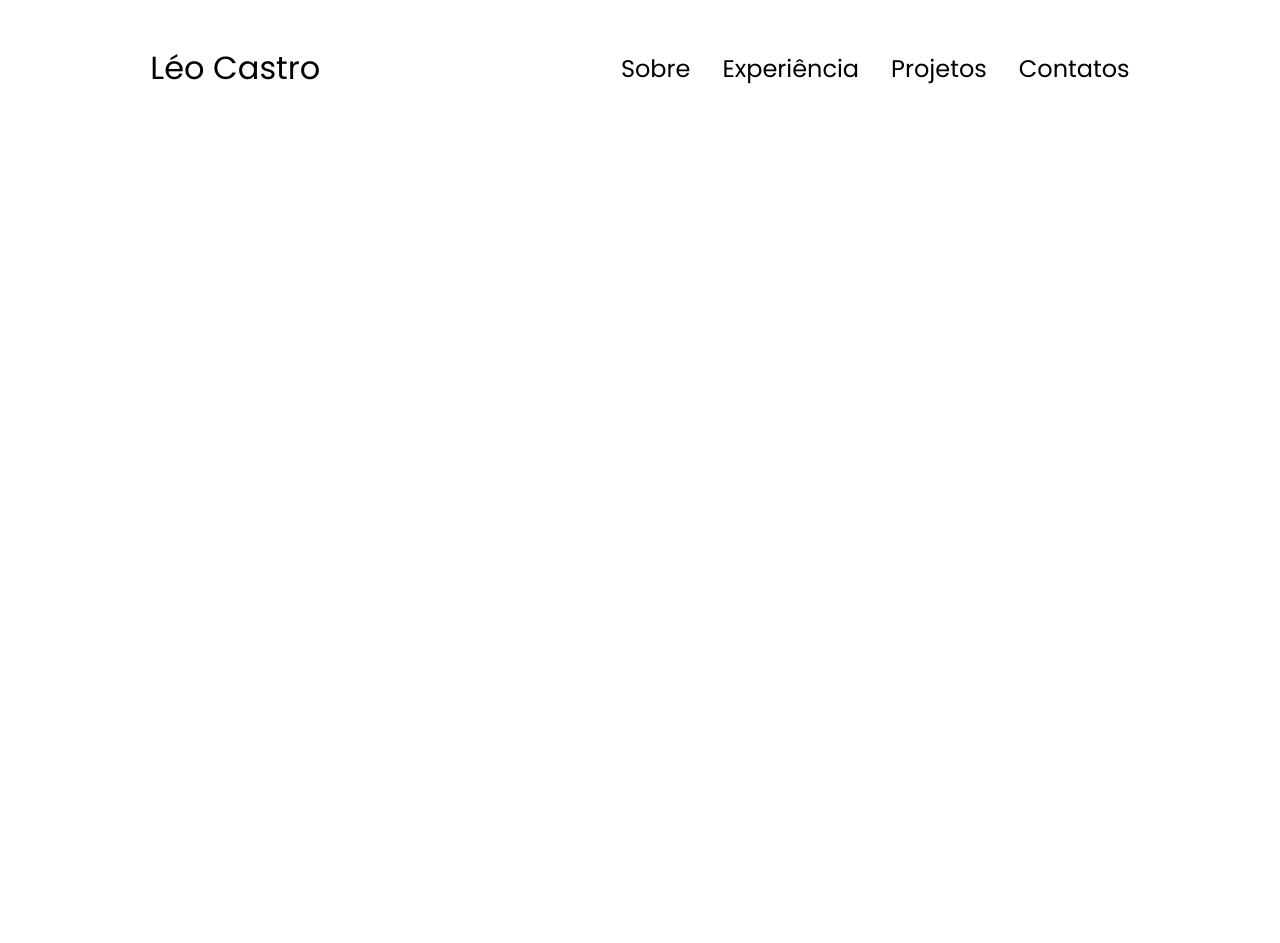
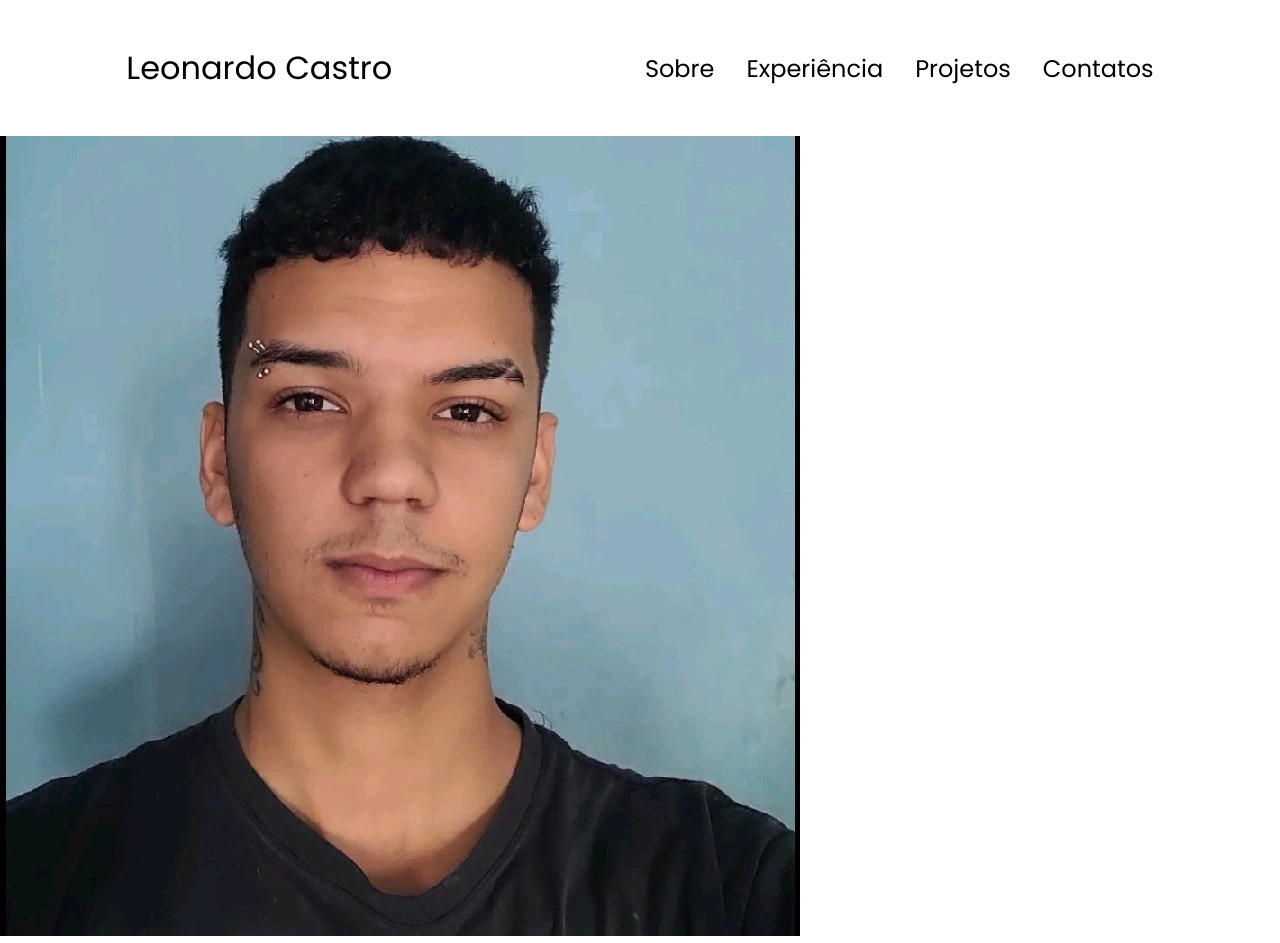
Before and after one commit to yeies/html-css-js-Portifolio, a plain HTML site: page index.html in a window 1280 px wide. Before the commit the page ends 800 px from the top, so only its background shows below. Drawn offline with Linux system fonts and the light colour scheme.

Commit message:
Atualização
v0.1

```diff
--- a/index.html
+++ b/index.html
@@ -9,7 +9,7 @@
 </head>
 <body>
     <nav id="desktop-nav">
-        <div class="logo">Léo Castro</div>
+        <div class="logo">Leonardo Castro</div>
         <div>
             <ul class="nav-links">
                 <li><a href="#sobre">Sobre</a></li>
@@ -20,7 +20,7 @@
         </div>
     </nav>
     <nav id="hamburguer-nav">
-        <div class="logo">Léo Castro</div>
+        <div class="logo">Leonardo Castro</div>
         <div class="hamburguer-menu">
             <div class="hamburguer-icon" onclick="toggleMenu()">
                 <span></span>
@@ -35,6 +35,11 @@
             </div>
         </div>
     </nav>
+    <section id="Perfil">
+        <div class="section__foto-container">
+            <img src="./assets/FotoPerf.jpg" alt="Foto de Perfil">
+        </div>
+    </section>
     <script src="script.js"></script>
 </body>
 </html>
```
Also changed, not shown: assets/FotoPerf.jpg (added).
